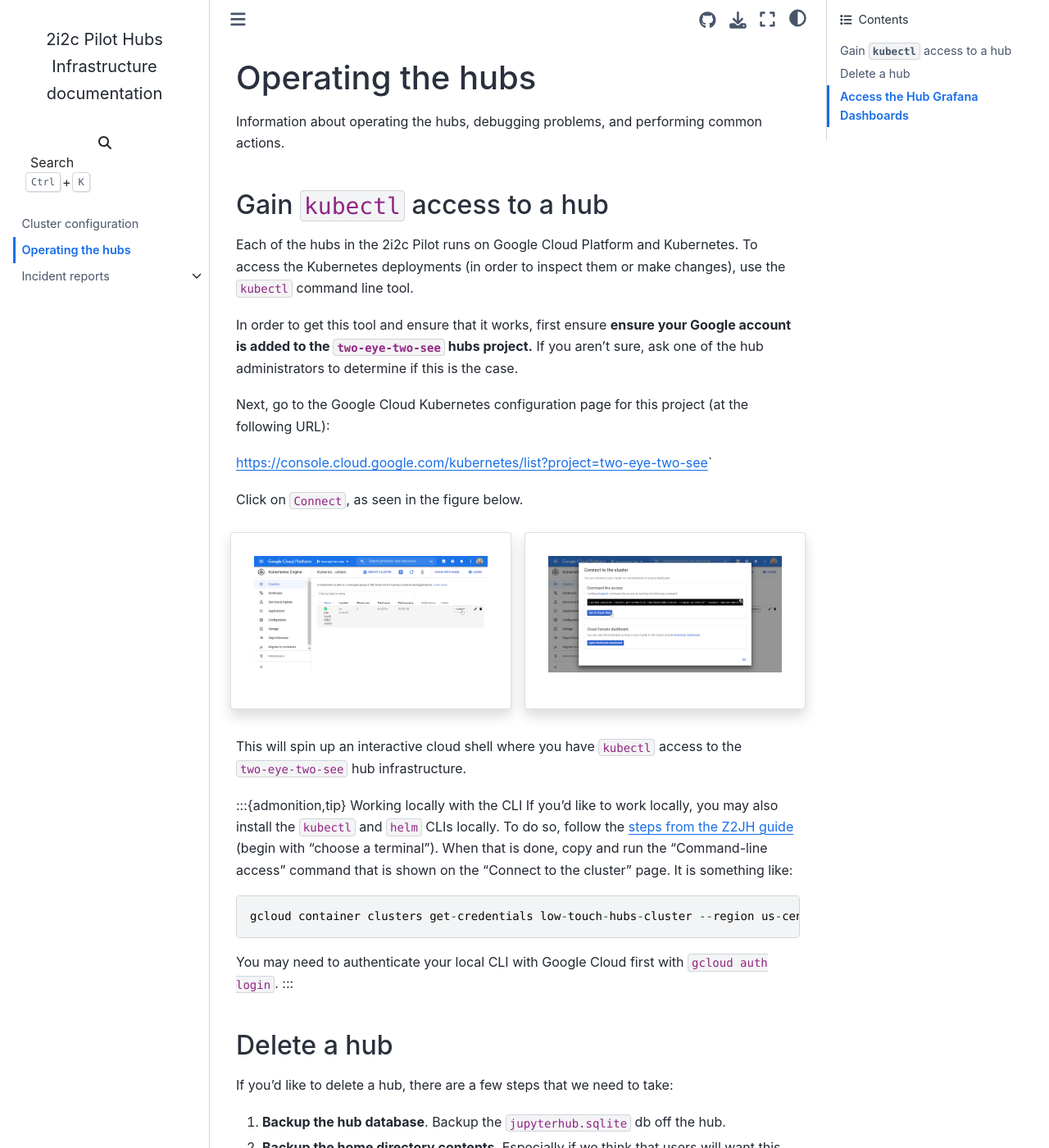
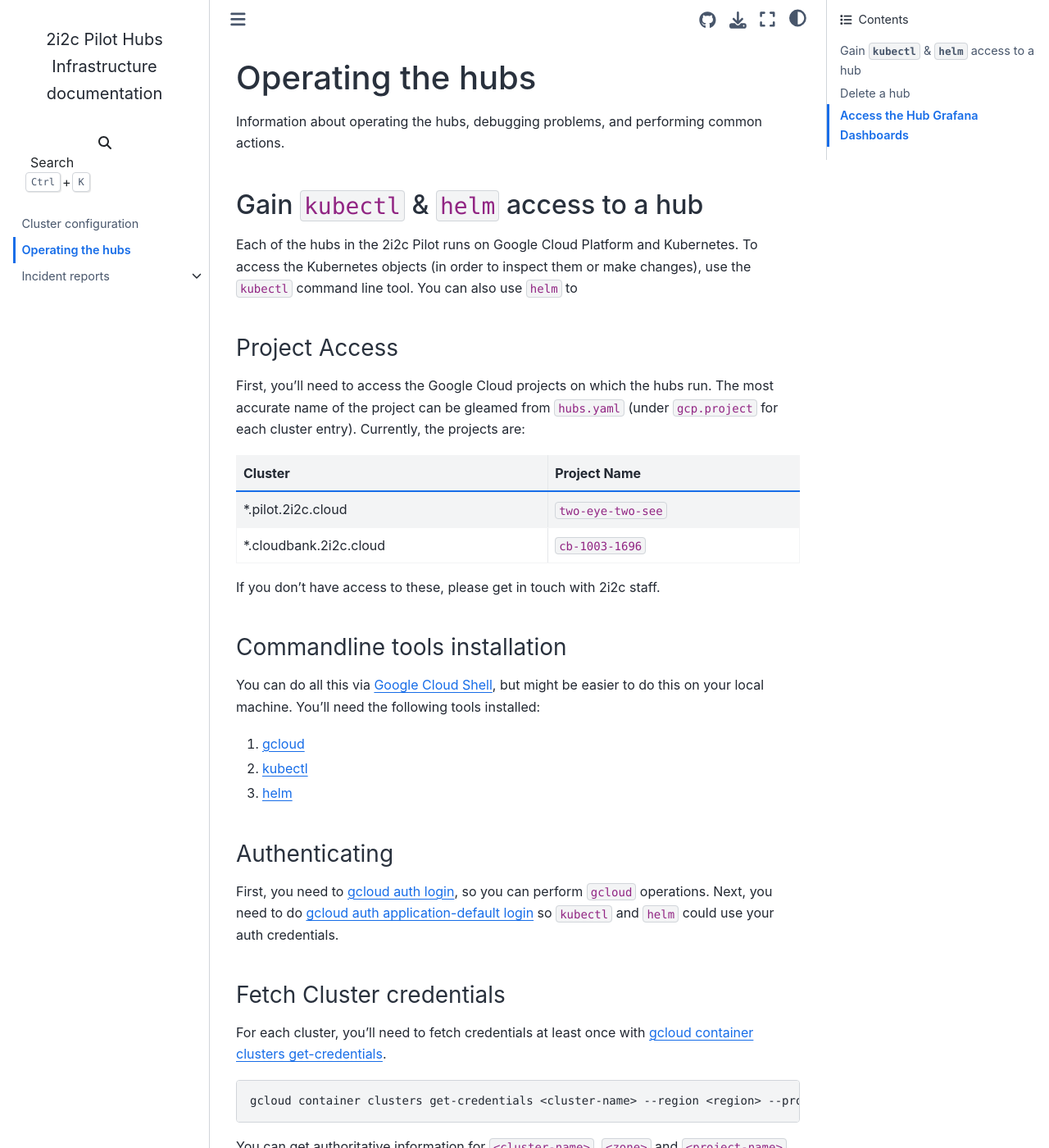
Before and after one commit to 2i2c-org/infrastructure, a Sphinx documentation site: the page built from docs/operate.md, in a window 1280 px wide and 1400 px high. Shown: the whole window at 82% size. Built offline with Sphinx 7.4.7 and the Sphinx Book theme 1.1.4, drawn with Linux system fonts in a browser that asks for light colours; some of the changed text lies outside the part shown.

Commit message:
Add docs on kubectl & helm access to pilot hubs
Fixes https://github.com/2i2c-org/pilot-hubs/issues/75

`````diff
--- a/docs/operate.md
+++ b/docs/operate.md
@@ -2,38 +2,75 @@
 
 Information about operating the hubs, debugging problems, and performing common actions.
 
-## Gain `kubectl` access to a hub
+## Gain `kubectl` & `helm` access to a hub
 
-Each of the hubs in the 2i2c Pilot runs on Google Cloud Platform and Kubernetes. To access the Kubernetes deployments (in order to inspect them or make changes), use the `kubectl` command line tool.
+Each of the hubs in the 2i2c Pilot runs on Google Cloud Platform and Kubernetes.
+To access the Kubernetes objects (in order to inspect them or make changes), use
+the `kubectl` command line tool. You can also use `helm` to
 
-In order to get this tool and ensure that it works, first ensure **ensure your Google account is added to the `two-eye-two-see` hubs project.** If you aren't sure, ask one of the hub administrators to determine if this is the case.
+### Project Access
 
-Next, go to the Google Cloud Kubernetes configuration page for this project (at the following URL):
+First, you'll need to access the Google Cloud projects on which the hubs run. The most accurate name
+of the project can be gleamed from `hubs.yaml` (under `gcp.project` for each cluster entry). Currently,
+the projects are:
 
-<https://console.cloud.google.com/kubernetes/list?project=two-eye-two-see>`
+| Cluster | Project Name |
+| - | - |
+| *.pilot.2i2c.cloud | `two-eye-two-see` |
+| *.cloudbank.2i2c.cloud | `cb-1003-1696` |
 
-Click on `Connect`, as seen in the figure below.
+If you don't have access to these, please get in touch with 2i2c staff.
 
-````{panels}
-```{figure} images/gcp-k8s-dashboard.png
-```
----
-```{figure} images/gcp-run-in-shell.png
-```
-````
+### Commandline tools installation
 
-This will spin up an interactive cloud shell where you have `kubectl` access to the `two-eye-two-see` hub infrastructure.
+You can do all this via [Google Cloud Shell](https://cloud.google.com/shell),
+but might be easier to do this on your local machine. You'll need the following
+tools installed:
 
-:::{admonition,tip} Working locally with the CLI
-If you'd like to work locally, you may also install the `kubectl` and `helm` CLIs locally. To do so, follow the [steps from the Z2JH guide](https://zero-to-jupyterhub.readthedocs.io/en/latest/kubernetes/google/step-zero-gcp.html#kubernetes-on-google-cloud-gke) (begin with "choose a terminal"). When that is done, copy and run the "Command-line access" command that is shown on the "Connect to the cluster" page. It is something like:
+1. [gcloud](https://cloud.google.com/sdk)
+2. [kubectl](https://kubernetes.io/docs/tasks/tools/install-kubectl/)
+3. [helm](https://helm.sh/)
 
-```
-gcloud container clusters get-credentials low-touch-hubs-cluster --region us-central1 --project two-eye-two-see
+### Authenticating
+
+First, you need to [gcloud auth login](https://cloud.google.com/sdk/docs/authorizing#authorizing_with_a_user_account),
+so you can perform `gcloud` operations. Next, you need to do [gcloud auth application-default login](https://cloud.google.com/sdk/gcloud/reference/auth/application-default/login)
+so `kubectl` and `helm` could use your auth credentials.
+
+### Fetch Cluster credentials
+
+For each cluster, you'll need to fetch credentials at least once with [gcloud container clusters get-credentials](https://cloud.google.com/sdk/gcloud/reference/container/clusters/get-credentials).
+
+```bash
+gcloud container clusters get-credentials <cluster-name> --region <region> --project <project-name>
 ```
 
-You may need to authenticate your local CLI with Google Cloud first with `gcloud auth login`.
-:::
+You can get authoritative information for `<cluster-name>`, `<zone>` and `<project-name>` from
+`hubs.yaml`.
 
+With that, `kubectl` and `helm` should now work!
+
+### (Optional) Access via Google Cloud Shell
+
+Instead of setting up the tools & authenticating locally, you can do all this via
+[Google Cloud Shell](https://cloud.google.com/shell). It has all the tools installed,
+and the authentication done. Instead of doing `gcloud container clusters get-credentials`
+yourself, you can instead:
+
+
+1. Go to the [Google Cloud Kubernetes Engine page](https://console.cloud.google.com/kubernetes/list) (for the appropriate project)
+
+2. Click on `Connect`, as seen in the figure below.
+
+   ````{panels}
+   ```{figure} images/gcp-k8s-dashboard.png
+   ```
+   ---
+   ```{figure} images/gcp-run-in-shell.png
+   ```
+   ````
+
+3. This will spin up an interactive cloud shell where you have `kubectl` access.
 
 ## Delete a hub
 
`````
